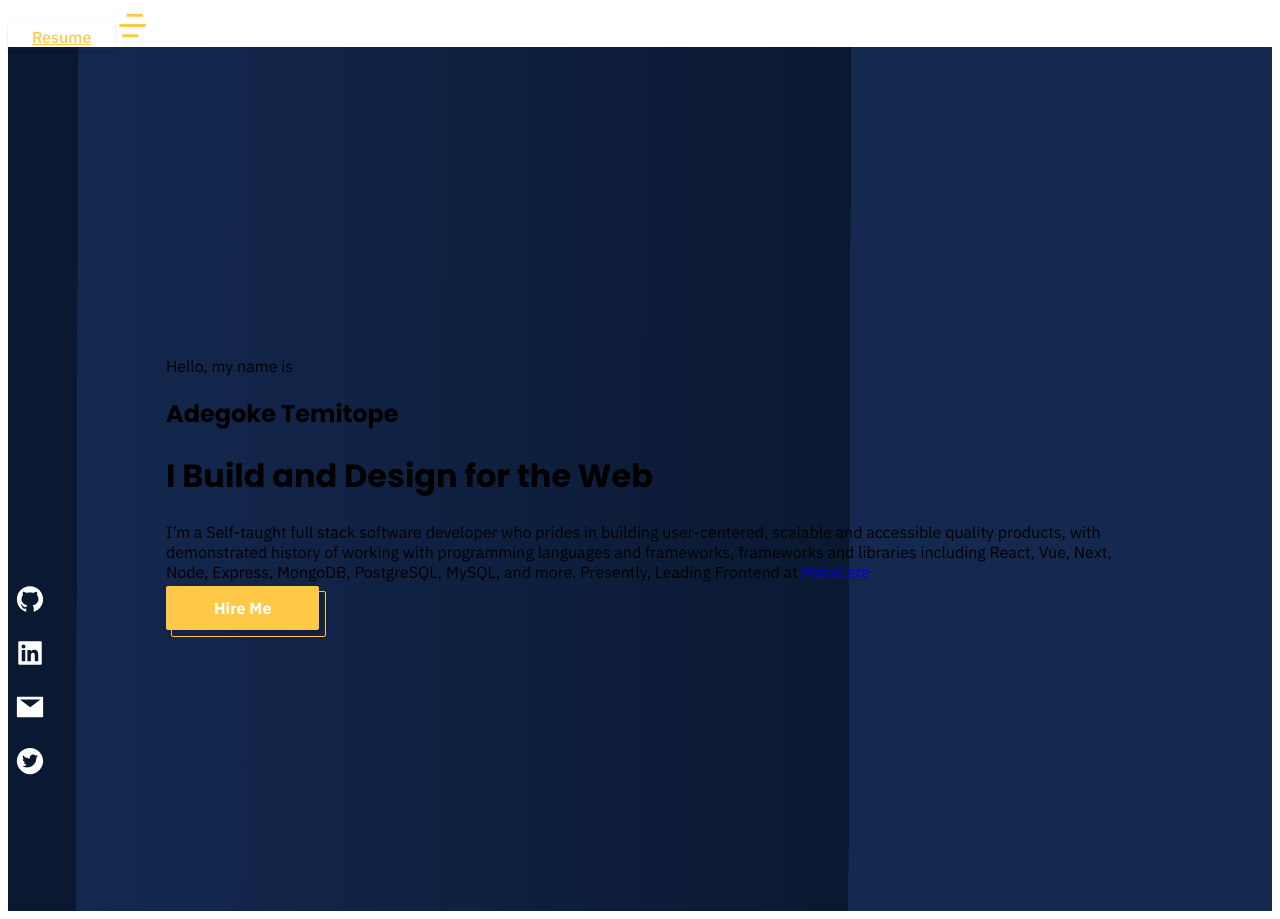
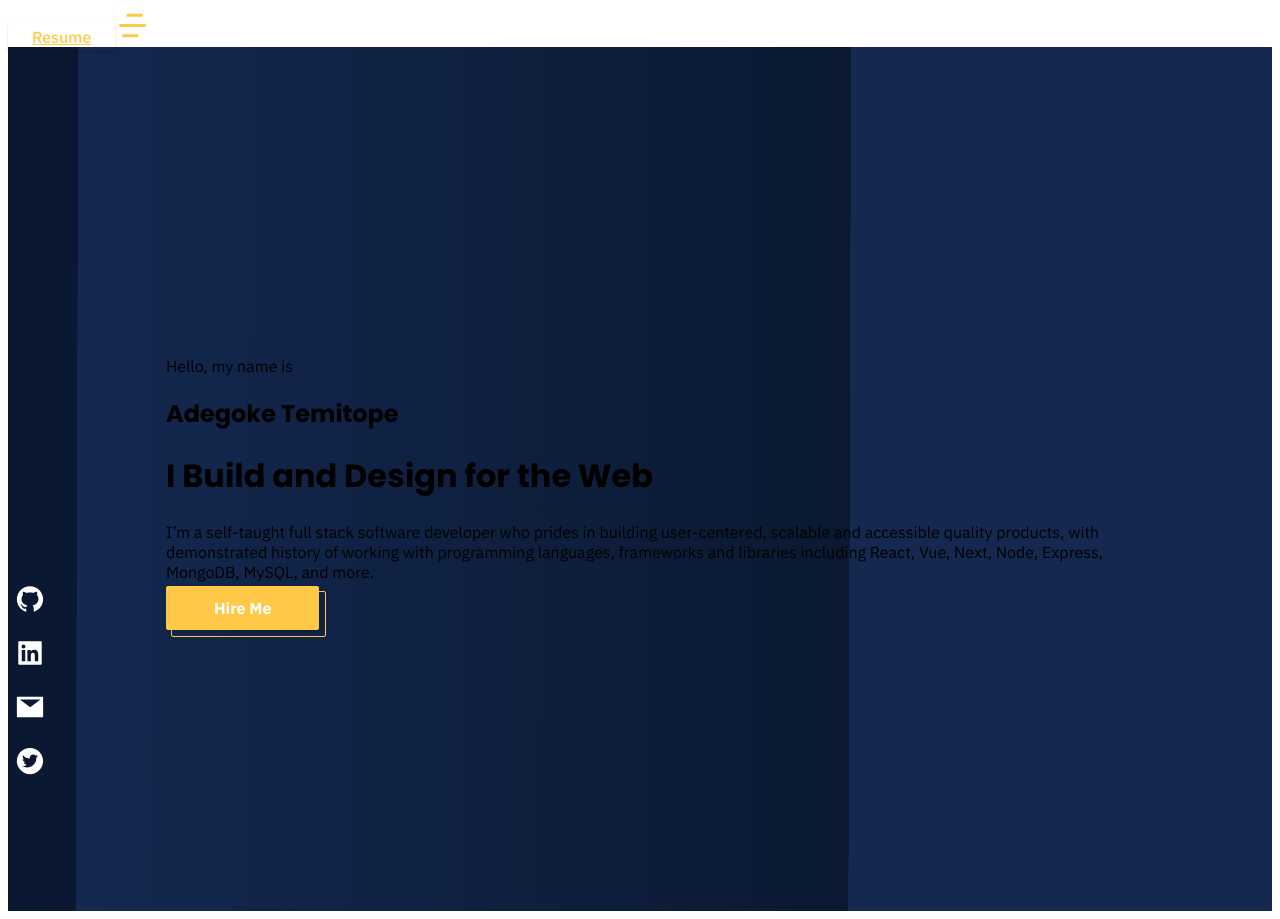
Before and after one commit to Devdre1909/temitope.dev, a Next.js app: page / in a window 1280 px wide. Built offline with nearby package versions, Linux system fonts and the light colour scheme.

Commit message:
remove matacare

```diff
--- a/components/OverviewScreen/OverviewScreen.js
+++ b/components/OverviewScreen/OverviewScreen.js
@@ -75,15 +75,16 @@ const OverviewScreen = () => {
             ref={subtitleRef}
             className="text-white mt-8 leading-[23px] md:text-lg text-sm md:w-8/12"
           >
-            I’m a Self-taught full stack software developer who prides in
+            I’m a self-taught full stack software developer who prides in
             building user-centered, scalable and accessible quality products,
-            with demonstrated history of working with programming languages and
-            frameworks, frameworks and libraries including React, Vue, Next,
-            Node, Express, MongoDB, PostgreSQL, MySQL, and more. Presently,
+            with demonstrated history of working with programming languages,
+            frameworks and libraries including React, Vue, Next,
+            Node, Express, MongoDB, MySQL, and more.
+            {/* Presently,
             Leading Frontend at{" "}
             <a href="https://www.mymatacare.com/" target="_blank" className="hover:underline text-brand-orange cursor-pointer">
               MataCare
-            </a>
+            </a> */}
           </p>
           <div
             ref={actionRef}
```
Also changed, not shown: 1 other file (tests, documents, lock files or other folders).
